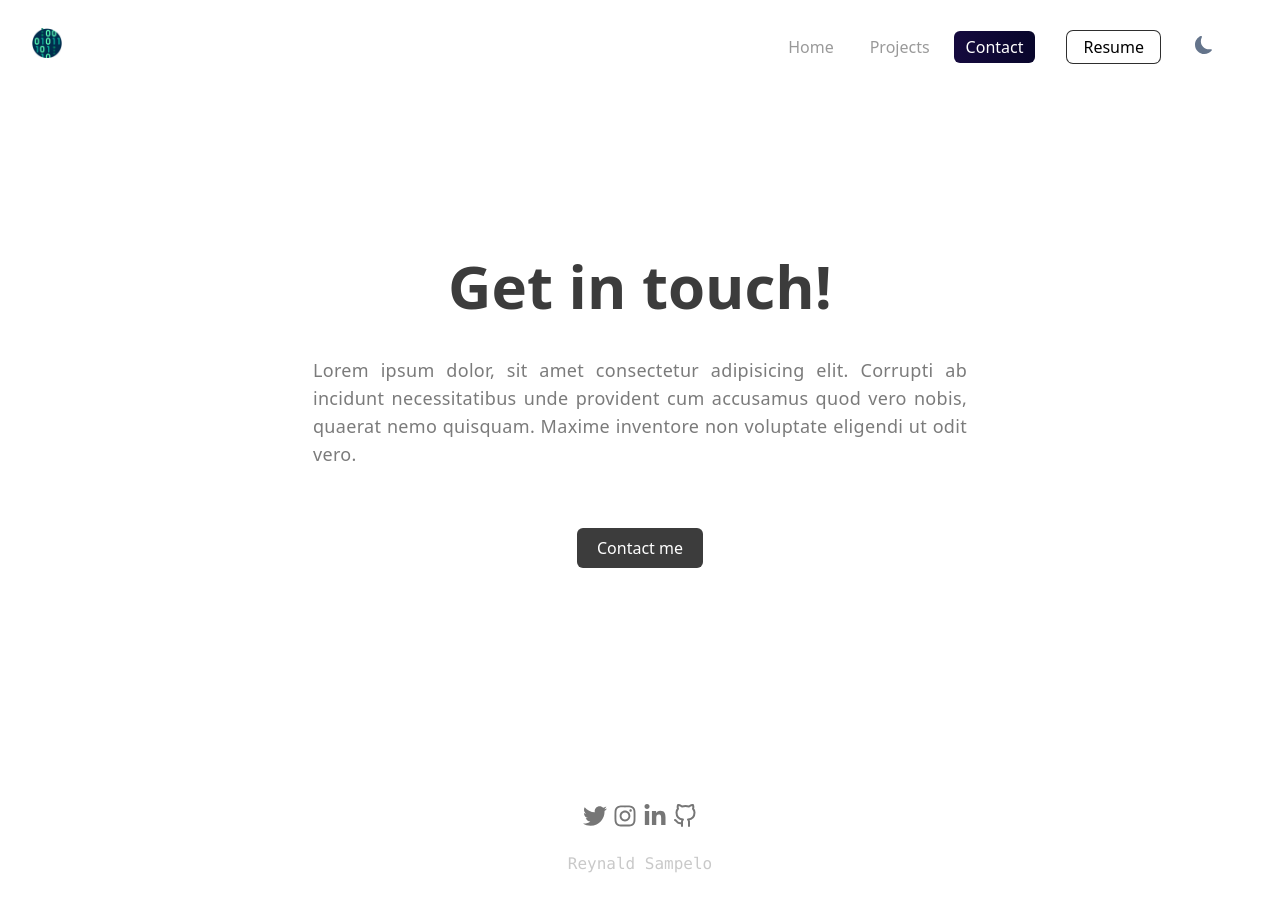
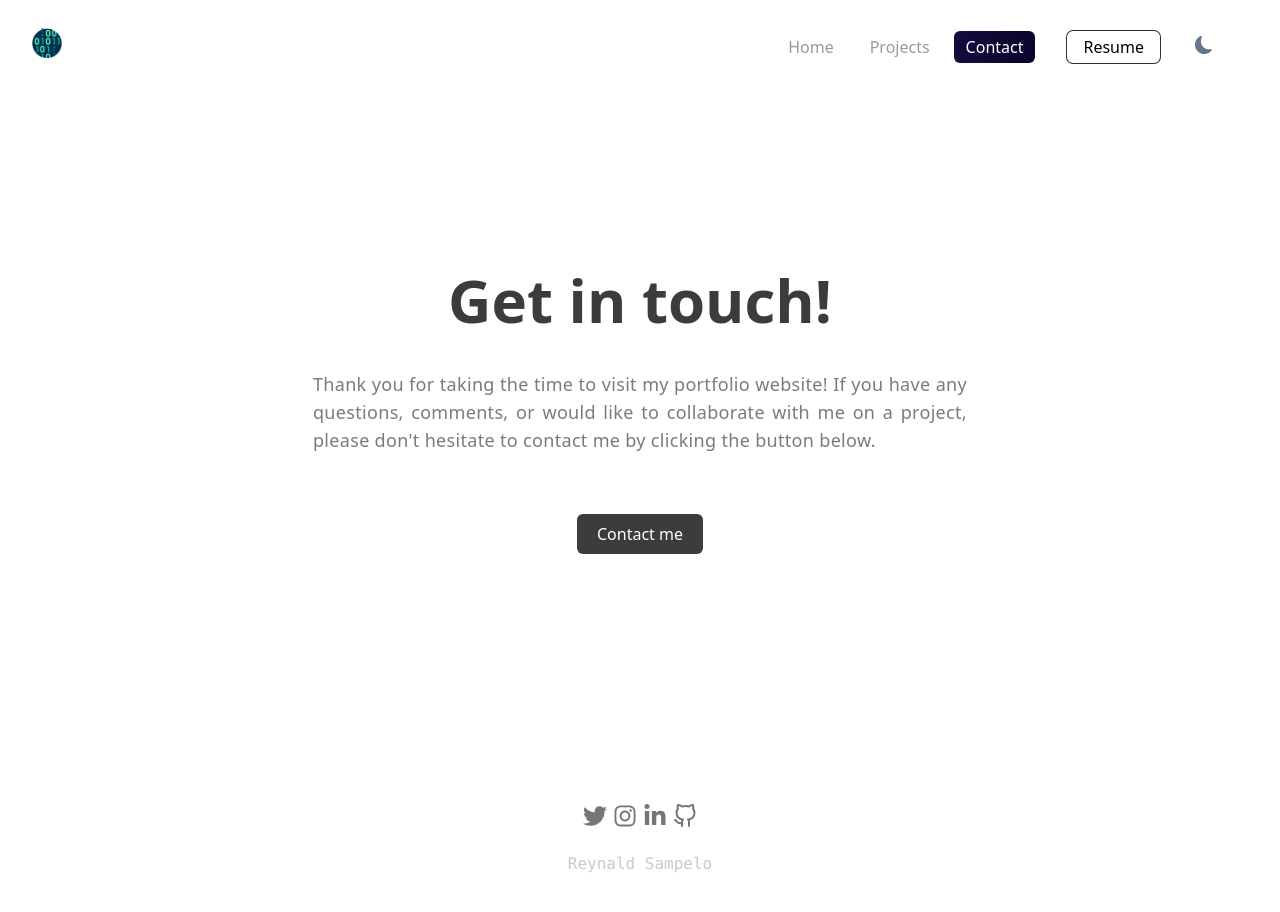
Before and after one commit to sempitrnal/portfolio, a Next.js app: page /contact in a window 1280 px wide. Shown: the top 912 px of the page. Built offline with nearby package versions, Linux system fonts and the light colour scheme.

Commit message:
contact us

```diff
--- a/pages/contact.js
+++ b/pages/contact.js
@@ -18,10 +18,9 @@ export default function contact() {
 					Get in touch!
 				</h1>
 				<p className="paragraph w-full md:w-[70%]">
-					Lorem ipsum dolor, sit amet consectetur adipisicing elit. Corrupti ab
-					incidunt necessitatibus unde provident cum accusamus quod vero nobis,
-					quaerat nemo quisquam. Maxime inventore non voluptate eligendi ut odit
-					vero.
+					{
+						"	Thank you for taking the time to visit my portfolio website! If you have any questions, comments, or would like to collaborate with me on a project, please don't hesitate to contact me by clicking the button below."
+					}
 				</p>
 				<Button
 					email
```
